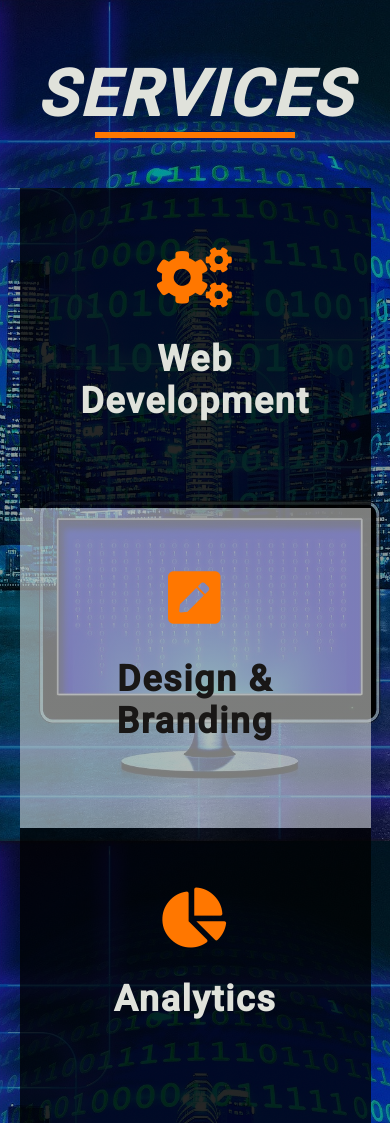
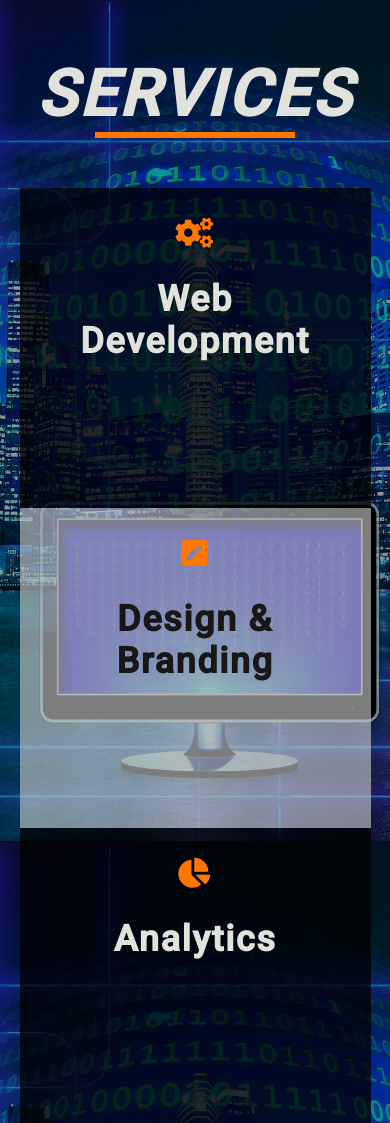
Before and after one commit to kanruethai-jomsaeng/web-agency-progect-html-css, a plain HTML site: page index.html in a window 390 px wide. Shown: the part 2742-3865 px from the top of the page. Drawn offline with Linux system fonts and the light colour scheme.

Commit message:
add media query

```diff
--- a/index.html
+++ b/index.html
@@ -298,7 +298,7 @@
    <!-- footer -->
    <footer>
        <div class="footer-text">
-           <h3>Copyright &copy; 2020. All rights reserved <p>created by KJ Miner <i class="fas fa-heart"></i></p></h3>
+           <h3>Copyright &copy; 2020. All rights reserved <p>created by KJ Milner <i class="fas fa-heart"></i></p></h3>
 
            <div class="footer-icon">
                <a href="#"><i class="fab fa-facebook"></i></a>
--- a/main css/style.css
+++ b/main css/style.css
@@ -285,6 +285,20 @@ transform: translateY(-200px);
 .service-item:hover .back-text{
     bottom: 0;
 }
+@media screen and (max-width:576px){
+    .service-item{
+
+    padding: 30px;
+}
+.service-item i{
+    font-size: 30px;
+}
+.back-text{
+    font-size: 20px;
+}
+
+
+}
 
 @media screen and (min-width:772px){
     .services-container{
```
Also changed, not shown: 1 other file.
